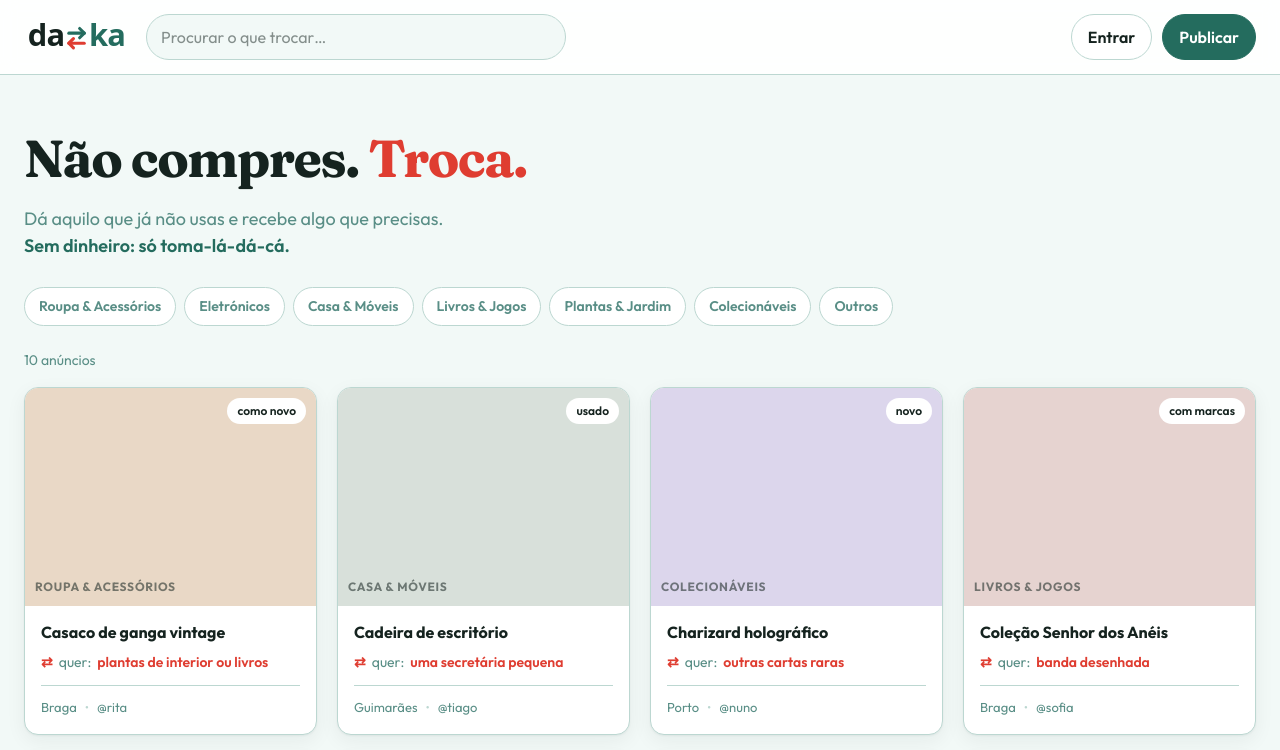
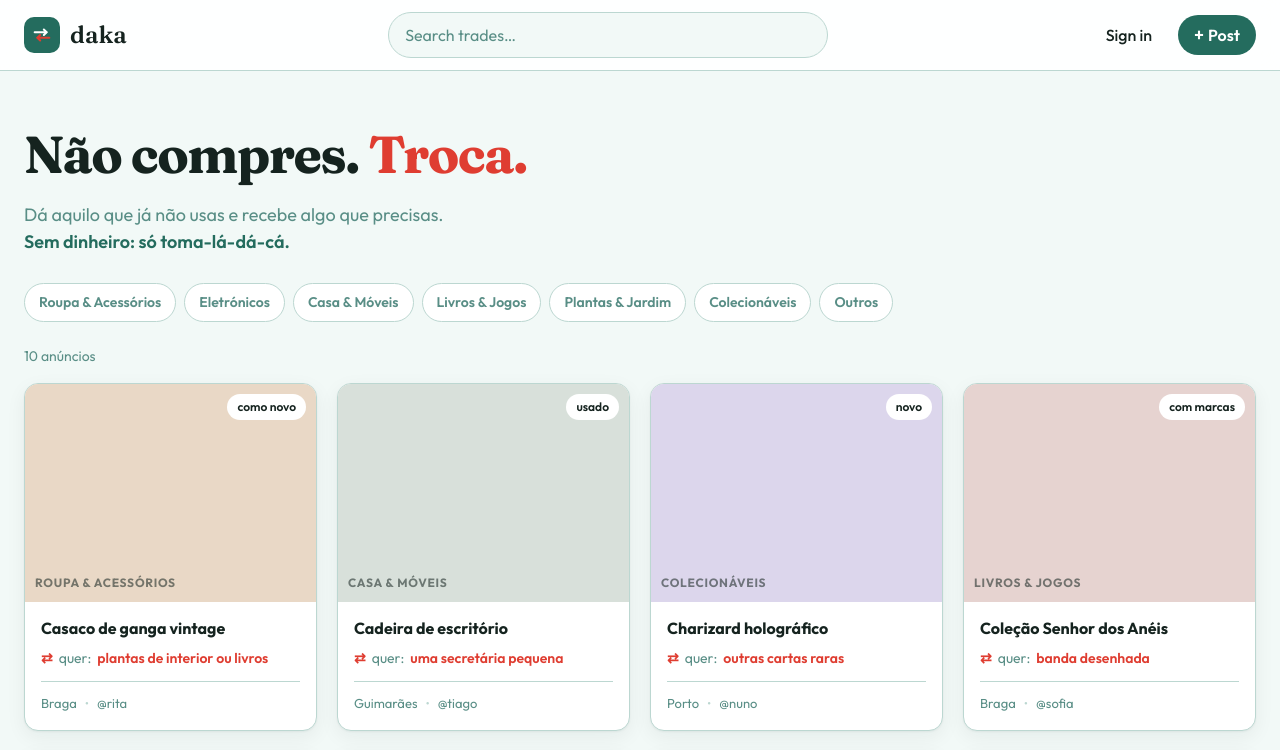
Before and after one commit to djunho/daka, a React (Vite) app in the folder srcs/requirements/frontend/: page / in a window 1280 px wide. Shown: the top 750 px of the page. Built offline with nearby package versions, Linux system fonts and the light colour scheme; the HTML template or start-up script is replaced by a standard one.

Commit message:
FEAT/header: rebuild header in Tailwind, logged-out state.

```diff
--- a/srcs/requirements/frontend/src/components/Header.tsx
+++ b/srcs/requirements/frontend/src/components/Header.tsx
@@ -1,24 +1,70 @@
 import { Link } from 'react-router-dom'
-import Logo from './Logo'
 
-// Reusable header. <Link> changes the page without a full reload — that's the
-// whole point of the router. A plain <a> would reload and lose that.
 export default function Header() {
   return (
-    <header className="app-header">
-      <Link className="brand" to="/" aria-label="Daka — página inicial">
-        <Logo height={34} />
+    <header className="sticky top-0 z-10 flex items-center gap-4 px-6 py-3 bg-surface/90 backdrop-blur-md border-b border-line">
+
+      {/* --- Brand: teal square with the swap arrows + Fraunces wordmark --- */}
+      <Link
+        to="/"
+        aria-label="Daka — home"
+        className="flex items-center gap-2.5 shrink-0"
+      >
+        <LogoMark />
+        <span className="font-display text-2xl font-semibold text-ink">daka</span>
       </Link>
+
+      {/* --- Search, centered and flexible (as in the Figma) --- */}
+      {/* mx-auto pushes it to the visual center; max-width keeps it from
+          stretching edge to edge on wide screens. It is a plain input for now
+          -- wiring it to the advanced-search module is a separate feature. */}
       <input
-        className="search"
         type="search"
-        placeholder="Procurar o que trocar…"
-        aria-label="Procurar anúncios"
+        placeholder="Search trades…"
+        aria-label="Search listings"
+        className="flex-1 max-w-[440px] mx-auto px-4 py-2.5 bg-paper border border-line rounded-full text-ink placeholder:text-muted focus:border-brand focus:outline-none transition-colors"
       />
-      <div className="header-actions">
-        <Link className="btn" to="/login">Entrar</Link>
-        <Link className="btn btn-primary" to="/login">Publicar</Link>
+
+      {/* --- Right side actions --- */}
+      {/* shrink-0 stops the buttons from being squeezed by the search field. */}
+      <div className="flex items-center gap-2.5 shrink-0">
+
+        {/* LOGGED-OUT: a quiet "Entrar" link. When AuthContext lands, this is
+            the element that gets swapped for the user's avatar + menu. */}
+        <Link
+          to="/login"
+          className="px-4 py-2 rounded-full font-medium text-ink hover:bg-paper transition-colors"
+        >
+          Sign in
+        </Link>
+
+        {/* "+ Publicar": the primary action, teal pill. Points at /login while
+            publishing is gated behind auth; it becomes /publish once that page
+            and the auth guard exist. */}
+        <Link
+          to="/login"
+          className="flex items-center gap-1 px-4 py-2 rounded-full font-semibold bg-brand text-surface hover:opacity-95 transition-opacity"
+        >
+          <span aria-hidden="true" className="text-lg leading-none">+</span>
+          Post
+        </Link>
       </div>
     </header>
   )
 }
+
+// The logo mark: teal rounded square holding the two swap arrows (white
+// pointing right = "has", coral pointing left = "wants"). Same mark used on the
+// login screen, so the two line up exactly.
+function LogoMark() {
+  return (
+    <span className="inline-flex items-center justify-center w-9 h-9 bg-brand rounded-[10px]">
+      <svg width="22" height="22" viewBox="0 0 24 24" fill="none" aria-hidden="true">
+        <path d="M4 9 H17" stroke="#FFFFFF" strokeWidth="2.2" strokeLinecap="round" />
+        <path d="M14 6 L17 9 L14 12" stroke="#FFFFFF" strokeWidth="2.2" strokeLinecap="round" strokeLinejoin="round" />
+        <path d="M20 15 H7" stroke="#DF3D31" strokeWidth="2.2" strokeLinecap="round" />
+        <path d="M10 12 L7 15 L10 18" stroke="#DF3D31" strokeWidth="2.2" strokeLinecap="round" strokeLinejoin="round" />
+      </svg>
+    </span>
+  )
+}
```
